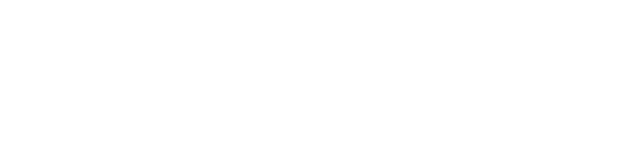
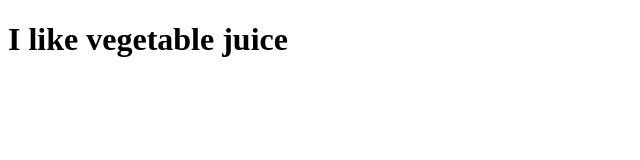
Before and after one commit to DearAg0ny/demo_git, a plain HTML site: page index.html in a window 1280 px wide. Shown: the whole page, without its empty margins (0-640 px from the left). Drawn offline with Linux system fonts and the light colour scheme.

Commit message:
Create header

```diff
--- a/index.html
+++ b/index.html
@@ -5,6 +5,8 @@
       <title>Demo Git</title>
   </head>
   <body>
-
+    <header>
+        <h1>I like vegetable juice</h1>
+    </header>
   </body>
 </html>
```
